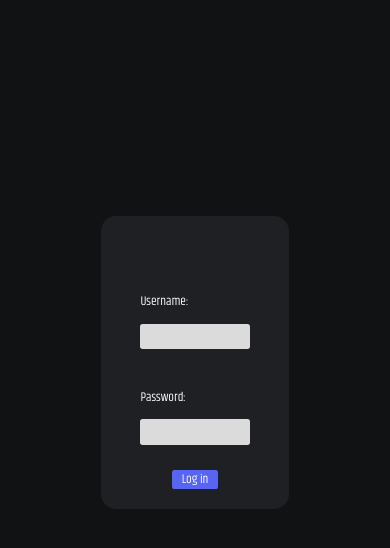
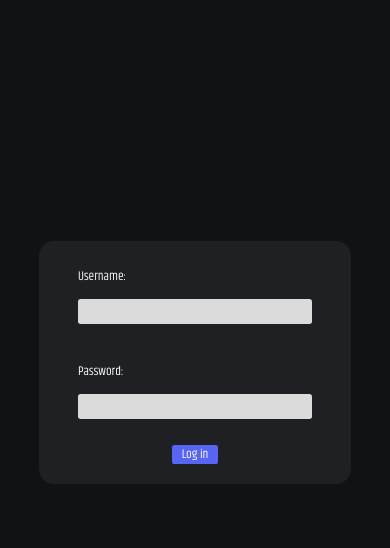
Before and after one commit to xMoneMone/Project_Untitled, a Django app: page /login in a window 390 px wide. Shown: the part 68-616 px from the top of the page. Run offline with Django 4.2, Linux system fonts and the light colour scheme; some libraries are stand-ins or nearby versions.

Commit message:
added login mobile style

```diff
--- a/static/css/login.css
+++ b/static/css/login.css
@@ -20,3 +20,10 @@
 form {
     width: 100%;
 }
+
+@media (max-width: 600px) {
+    .submit_div {
+        width: 60vw;
+        padding-top: 0;
+    }
+}
```
